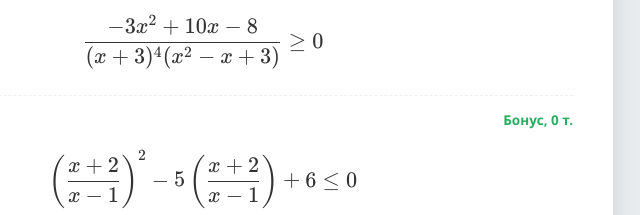
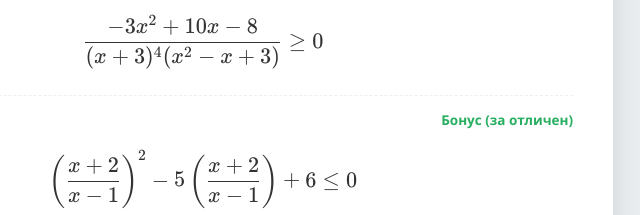
Before and after one commit to ValyaVitkovska/racionlni-neravenstva-kontrolna-rabota-generator, a plain HTML site: page index.html in a window 1280 px wide. Shown: the part 1065-1280 px from the top of the page, 437-1077 px from the left. Drawn offline with nearby package versions, Linux system fonts and the light colour scheme.

Commit message:
Update index.html

```diff
--- a/index.html
+++ b/index.html
@@ -441,7 +441,8 @@
                         randomTask = otherDecks[index][idxOther[index]++];
                     }
 
-                    const pointsText = isBonus ? "Бонус, 0 т." : `${pointsConfig[index]} т.`;
+                    // Актуализиран текст за Бонус задачата
+                    const pointsText = isBonus ? "Бонус (за отличен)" : `${pointsConfig[index]} т.`;
                     const pointsClass = isBonus ? "points bonus" : "points";
 
                     const taskHtml = `
```
